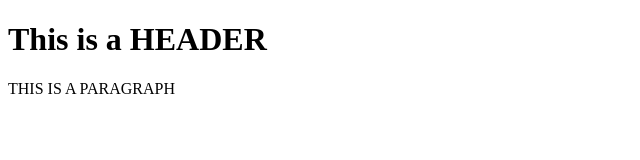
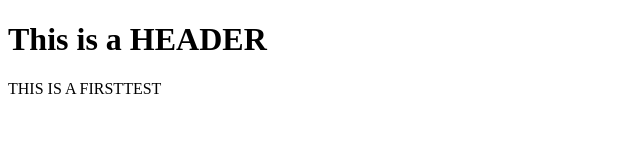
Before and after one commit to amalahema/Bootstrap, a website: page ABOUTUS.HTML in a window 1280 px wide. Shown: the full height of the page, 0-640 px from the left. Drawn offline with Linux system fonts and the light colour scheme.

Commit message:
THIS IS FIRSTTEST

```diff
--- a/ABOUTUS.HTML
+++ b/ABOUTUS.HTML
@@ -4,6 +4,6 @@
 
     <body>
         <h1>This is a HEADER</h1>
-        <P>THIS IS A PARAGRAPH</P>
+        <P>THIS IS A FIRSTTEST </P>
     </body>
 </html>
```
